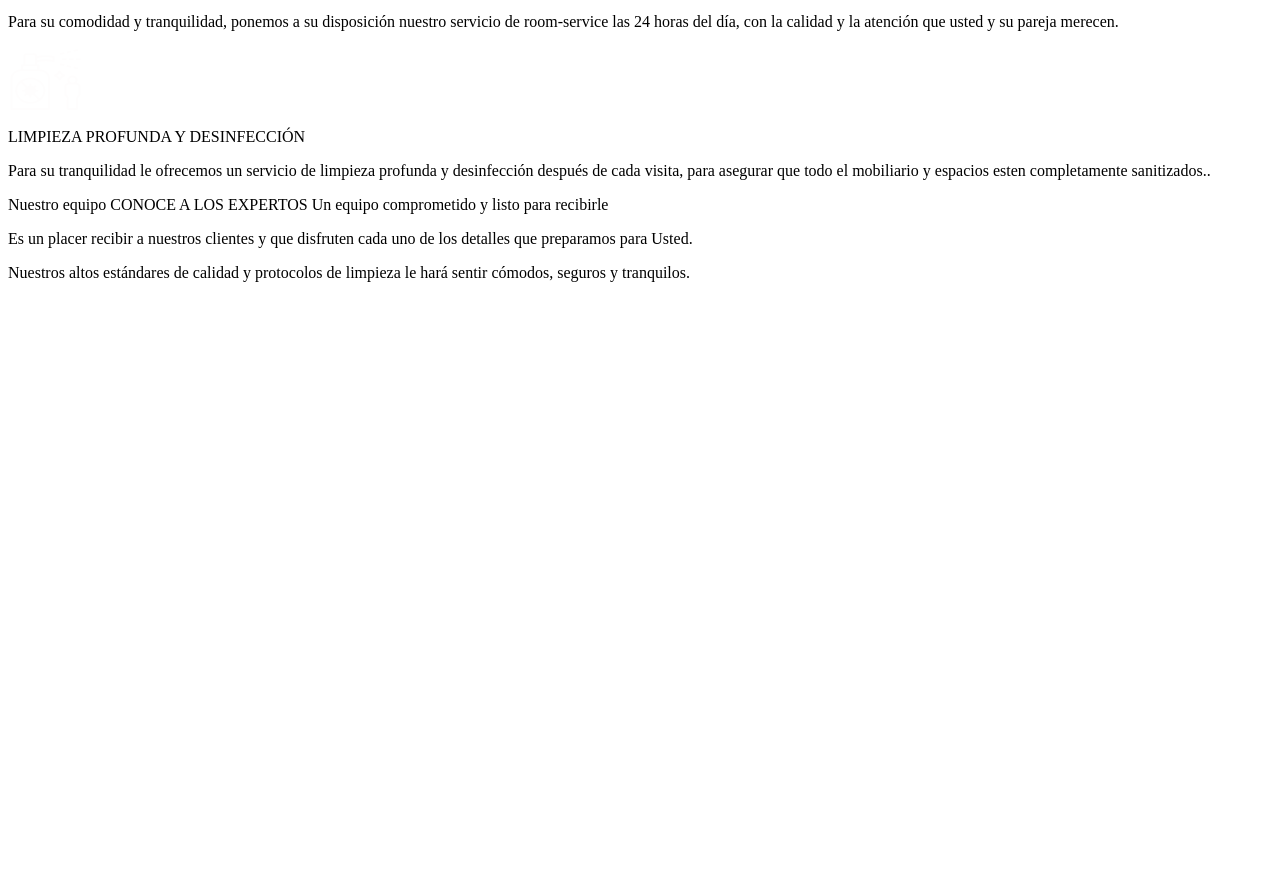
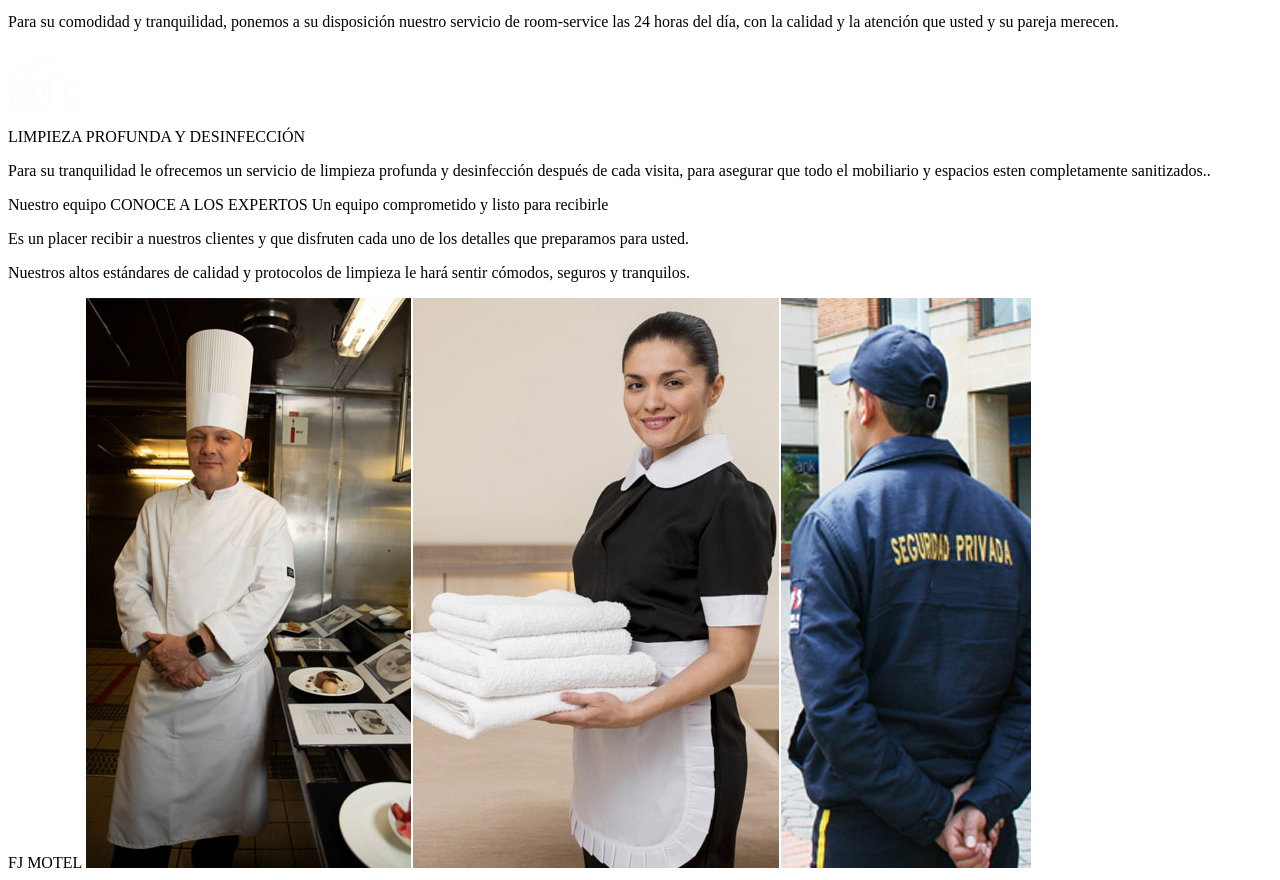
Before and after one commit to abibflores/fjmotel.com, a plain HTML site: page index.html in a window 1280 px wide. Shown: the part 3329-4209 px from the top of the page. Before the commit the page ends 3627 px from the top, so only its background shows below. Drawn offline with Linux system fonts and the light colour scheme.

Commit message:
1546_31_12_2021

```diff
--- a/index.html
+++ b/index.html
@@ -99,9 +99,11 @@
             <span> CONOCE A LOS EXPERTOS</span>
             <span> Un equipo comprometido y listo para recibirle</span>
             <p>Es un placer recibir a nuestros clientes y que disfruten cada uno de
-                los detalles que preparamos para Usted.</p>
+                los detalles que preparamos para usted.</p>
             <p>Nuestros altos estándares de calidad y
                 protocolos de limpieza le hará sentir cómodos, seguros y tranquilos.</p>
+            <span> FJ MOTEL</span>
+            <img src="./public/chef-01.jpg" alt="imagen limpieza">
         </div>
 
         <script>
```
